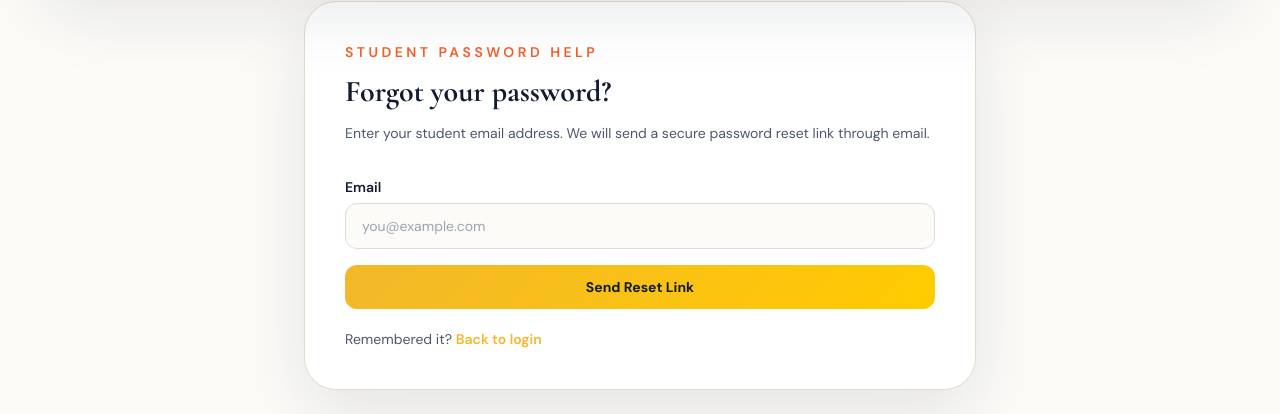
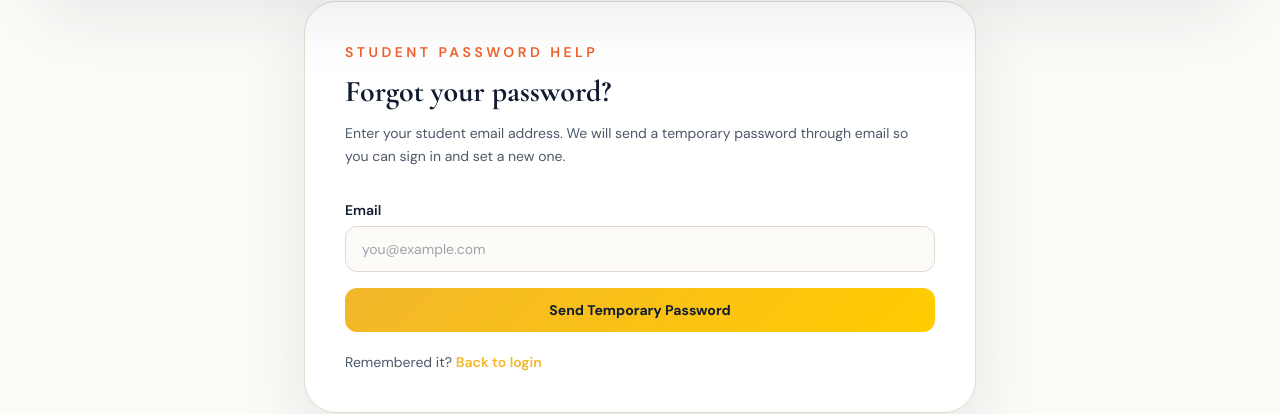
Before and after one commit to Sivaraj-T-hash/bvf-germany-website, a React (Vite) app: page /forgot-password in a window 1280 px wide. Shown: the part 111-525 px from the top of the page. Built offline with nearby package versions, Linux system fonts and the light colour scheme; no server answers; the database is empty; the HTML template or start-up script is replaced by a standard one; a web font is replaced by a local one.

Commit message:
Use temporary passwords for forgot password

```diff
--- a/src/pages/ForgotPassword.tsx
+++ b/src/pages/ForgotPassword.tsx
@@ -9,7 +9,7 @@ import WhatsAppFloat from '@/components/WhatsAppFloat';
 export default function ForgotPasswordPage() {
   useSeo({
     title: 'Forgot Password | BVF Germany',
-    description: 'Request a BVF Germany password reset link by email.',
+    description: 'Request a BVF Germany temporary password by email.',
   });
 
   const [email, setEmail] = useState('');
@@ -25,9 +25,9 @@ export default function ForgotPasswordPage() {
     try {
       setSubmitting(true);
       await requestPasswordResetEmail(email.trim().toLowerCase());
-      setSuccess('If your student account exists, a password reset link has been sent to your email.');
+      setSuccess('If your student account exists, a temporary password has been sent to your email. Use it to sign in, then set a new password.');
     } catch (caughtError) {
-      const message = caughtError instanceof Error ? caughtError.message : 'Unable to request a password reset link.';
+      const message = caughtError instanceof Error ? caughtError.message : 'Unable to request a temporary password.';
       setError(message);
     } finally {
       setSubmitting(false);
@@ -43,7 +43,7 @@ export default function ForgotPasswordPage() {
             <p className="text-sm font-semibold uppercase tracking-[0.25em] text-secondary">Student Password Help</p>
             <h1 className="mt-3 text-3xl font-extrabold text-foreground">Forgot your password?</h1>
             <p className="mt-3 text-sm leading-relaxed text-muted-foreground">
-              Enter your student email address. We will send a secure password reset link through email.
+              Enter your student email address. We will send a temporary password through email so you can sign in and set a new one.
             </p>
 
             <form onSubmit={handleSubmit} className="mt-8 space-y-4">
@@ -71,7 +71,7 @@ export default function ForgotPasswordPage() {
                 disabled={submitting}
                 className="w-full rounded-xl bg-gradient-cta px-4 py-3 text-sm font-bold text-primary-foreground transition hover:opacity-90 disabled:opacity-60"
               >
-                {submitting ? 'Sending...' : 'Send Reset Link'}
+                {submitting ? 'Sending...' : 'Send Temporary Password'}
               </button>
             </form>
 
```
Also changed, not shown: 1 other file (tests, documents, lock files or other folders).
